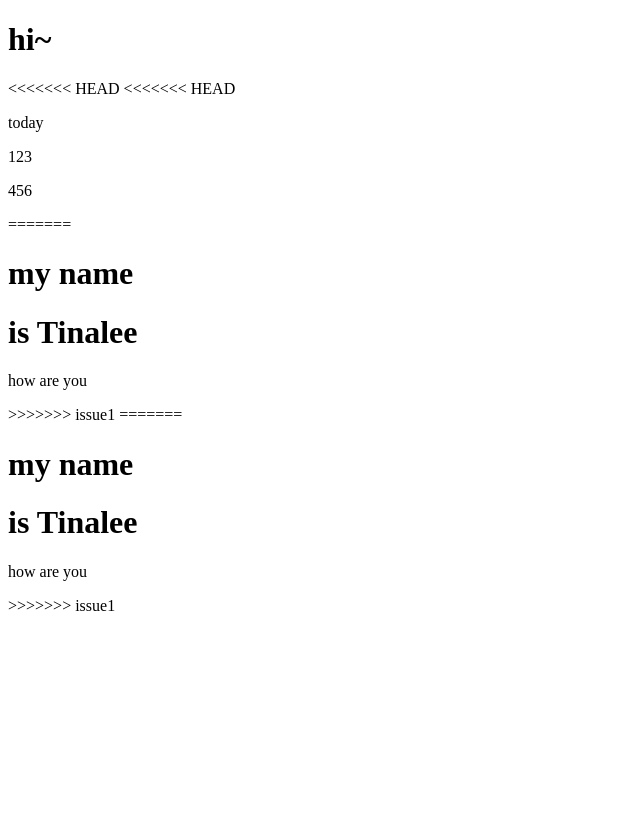
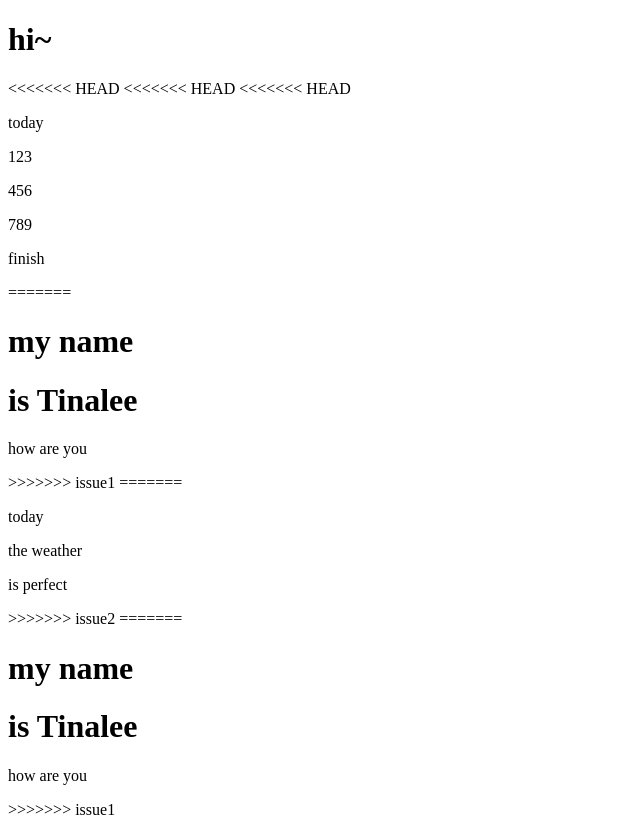
Before and after one commit to tinalee0620/110519010w2, a plain HTML site: page index.html in a window 1280 px wide. Shown: the whole page, without its empty margins (0-640 px from the left). Before the commit the page ends 800 px from the top, so only its background shows below. Drawn offline with Linux system fonts and the light colour scheme.

Commit message:
masterc3

```diff
--- a/index.html
+++ b/index.html
@@ -10,14 +10,22 @@
     <h1>hi~</h1>
 <<<<<<< HEAD
 <<<<<<< HEAD
+<<<<<<< HEAD
     <p>today</p>
     <p>123</p>
     <p>456</p>
+    <p>789</p>
+    <p>finish</p>
 =======
     <h1>my name</h1>
     <h1>is Tinalee</h1>
     <p>how are you</p>
 >>>>>>> issue1
+=======
+    <p>today</p>
+    <p>the weather</p>
+    <p>is perfect</p>
+>>>>>>> issue2
 =======
     <h1>my name</h1>
     <h1>is Tinalee</h1>
```
